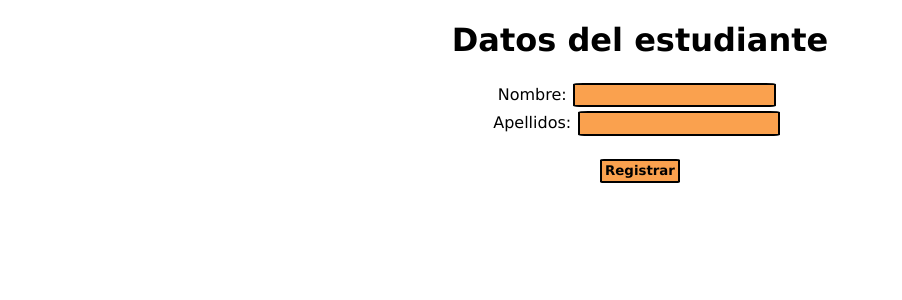
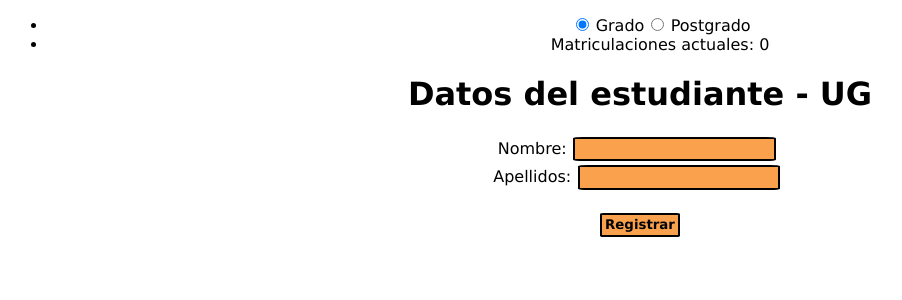
Before and after one commit to MauroVX3/InterfacesRicos-Sesion4, a React (Vite) app: page / in a window 1280 px wide. Shown: the top 300 px of the page, without its empty margins (0-902 px from the left). Built offline with nearby package versions, Linux system fonts and the light colour scheme.

Commit message:
2. Formulario con select

```diff
--- a/src/App.tsx
+++ b/src/App.tsx
@@ -1,11 +1,37 @@
+import { useState, type ChangeEvent } from 'react';
 import './App.css'
 import EnrolmentForm from './components/EnrolmentForm'
 
 function App() {
+  const [program, setProgram] = useState("UG");
+  const [ugEnrolments, setUGEnrolments] = useState(0);
+  const [pgEnrolments, setPGEnrolments] = useState(0);
+
+  const handleChangeEnrolments = (updateEnrolments: number) => {
+    program == "UG" ? setUGEnrolments(updateEnrolments) : setPGEnrolments(updateEnrolments);
+  };
+  const handleChangeProgram = (event: ChangeEvent<HTMLLIElement>) => {
+    setProgram(event.target.value.toString());
+  };
+  const selectedEnrolments = (): number => {
+    return program == "UG" ? ugEnrolments : pgEnrolments;
+  }
+
   return (
-    <>
-      <EnrolmentForm />
-    </>
+    <div className="App">
+      <div className="programs">
+        <ul className="ulEnrol">
+          <li className="parentLabels" onChange={handleChangeProgram}>
+            <input type="radio" value="UG" name="programGroup" defaultChecked />
+            Grado
+            <input type="radio" className="radioSel" value="PG" name="programGroup" />
+            Postgrado
+          </li>
+          <li>Matriculaciones actuales: {ugEnrolments + pgEnrolments}</li>
+        </ul>
+      </div>
+      <EnrolmentForm chosenProgram={program} currentEnrolments={selectedEnrolments()} onChangeEnrolments={handleChangeEnrolments} />
+    </div>
   )
 }
 
--- a/src/components/EnrolmentForm.tsx
+++ b/src/components/EnrolmentForm.tsx
@@ -1,22 +1,33 @@
-import { useState, type FormEvent } from 'react';
+import { useRef, useState, type FormEvent } from 'react';
 import './EnrolmentForm.css'
 
-function EnrolmentForm() {
+interface EnrolmentFormProps {
+    chosenProgram: string;
+    currentEnrolments: number;
+    onChangeEnrolments: (updateEnrolments: number) => void;
+}
+
+function EnrolmentForm(props: EnrolmentFormProps) {
     const [firstName, setFirstName] = useState("");
     const [lastName, setLastName] = useState("");
     const [welcomeMessage, setWelcomeMessage] = useState("");
 
+    const nameInputRef = useRef<HTMLInputElement>(null);
+
     const handleSubmit = (event: FormEvent<HTMLFormElement>) => {
         setWelcomeMessage(`Bienvenido/a ${firstName} ${lastName}`);
+        props.onChangeEnrolments(props.currentEnrolments + 1);
+        event.currentTarget.reset(); // vaciamos el formulario
+        nameInputRef.current?.focus(); // situamos el cursor en el campo fname
         event.preventDefault();
     };
 
     return (
         <div>
             <form className="enrolForm" onSubmit={handleSubmit}>
-                <h1>Datos del estudiante</h1>
+                <h1>Datos del estudiante - {props.chosenProgram}</h1>
                 <label>Nombre:</label>
-                <input type="text" name="fname" onBlur={(event) => setFirstName(event.target.value)} />
+                <input type="text" name="fname" onBlur={(event) => setFirstName(event.target.value)} ref={nameInputRef} />
                 <br />
                 <label>Apellidos:</label>
                 <input type="text" name="lname" onBlur={(event) => setLastName(event.target.value)} />
```
